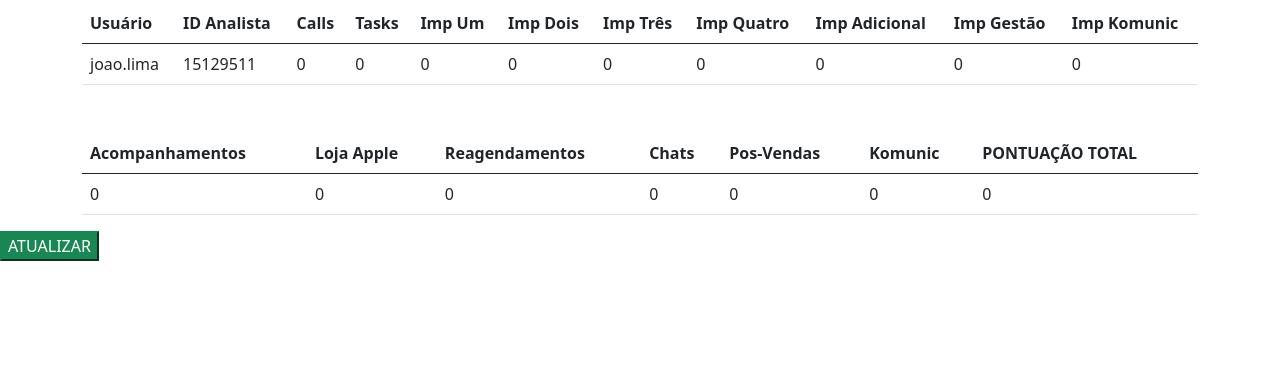
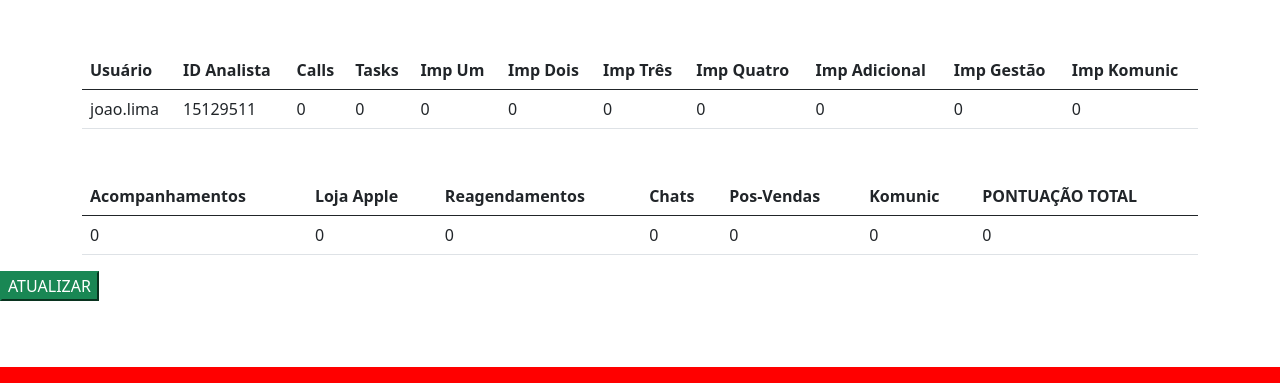
Before and after one commit to joojfinalboss/ePontinuo, a Django app: page /main/ in a window 1280 px wide. Shown: the part 417-800 px from the top of the page. Run offline with Django 5.2, Linux system fonts and the light colour scheme; a user stored in the database is signed in; data comes from the database, SQL or seed files in the repository; data that the repository does not hold is empty; some libraries are stand-ins or nearby versions.

Commit message:
NO WARNING. DON'T REMEMBER CHANGES SORRY.

```diff
--- /dev/null
+++ b/ePontinuoWeb/authentication/static/css/teste.css
@@ -0,0 +1,3 @@
+.body {
+    background-color: red;
+}
--- a/ePontinuoWeb/ePontinuoWeb/settings.py
+++ b/ePontinuoWeb/ePontinuoWeb/settings.py
@@ -25,7 +25,7 @@ SECRET_KEY = 'django-insecure-f*tlqib0=3-u&8_$ppvux15d%g_xn&&e00o-jrd$*32+=56%2@
 # SECURITY WARNING: don't run with debug turned on in production!
 DEBUG = True
 
-ALLOWED_HOSTS = ['192.168.16.7',  '192.168.15.246']
+ALLOWED_HOSTS = ['192.168.16.7',  '192.168.15.246', '127.0.0.1']
 
 
 # Application definition
@@ -123,3 +123,5 @@ STATIC_URL = 'static/'
 # https://docs.djangoproject.com/en/5.0/ref/settings/#default-auto-field
 
 DEFAULT_AUTO_FIELD = 'django.db.models.BigAutoField'
+
+STATIC_ROOT = "static"
--- /dev/null
+++ b/ePontinuoWeb/static/css/teste.css
@@ -0,0 +1,3 @@
+html{
+    background-color: red;
+}
--- a/ePontinuoWeb/templates/analista.html
+++ b/ePontinuoWeb/templates/analista.html
@@ -1,3 +1,5 @@
+{ % load static % }
+
 <!doctype html>
 <html lang="en">
     <head>
@@ -13,7 +15,12 @@
         <script type="text/javascript" src="https://cdn.jsdelivr.net/jquery/latest/jquery.min.js"></script>
         <script type="text/javascript" src="https://cdn.jsdelivr.net/momentjs/latest/moment.min.js"></script>
         <script type="text/javascript" src="https://cdn.jsdelivr.net/npm/daterangepicker/daterangepicker.min.js"></script>
-        <link rel="stylesheet" type="text/css" href="https://cdn.jsdelivr.net/npm/daterangepicker/daterangepicker.css" />
+
+
+        <!-- FEATURE FLAG: CONTINUAR A CORRIGIR CSS PARA PUXAR DO STATIC, AINDA NAO TEM RESOLUÇÃO, ALTERADO TESTE.CSS E PASTA STATIC-->
+        <!-- <link rel="stylesheet" type="text/css" href="https://cdn.jsdelivr.net/npm/daterangepicker/daterangepicker.css" /> -->
+        <link rel="stylesheet" href="../static/css/teste.css">
+
 
 
 
@@ -32,6 +39,8 @@
             <img class="image" style="margin: auto; display: flex; justify-content: center" src="{{request.user.perfil.imgURL}}">
         </div>
 
+
+        <p class="teste">TESTE</p>
         <div class="container mt-5">
             <table class="table">
                 <thead>
@@ -95,11 +104,13 @@
     </div>
     <div>
 
+    <div>
     <form method="POST">
         {% csrf_token %}
         {{ form.as_p }}
         <button class="'btn btn-success">ATUALIZAR</button>
     </form>
+    </div>
 
     <script>
 
```
Also changed, not shown: 1 other file.
